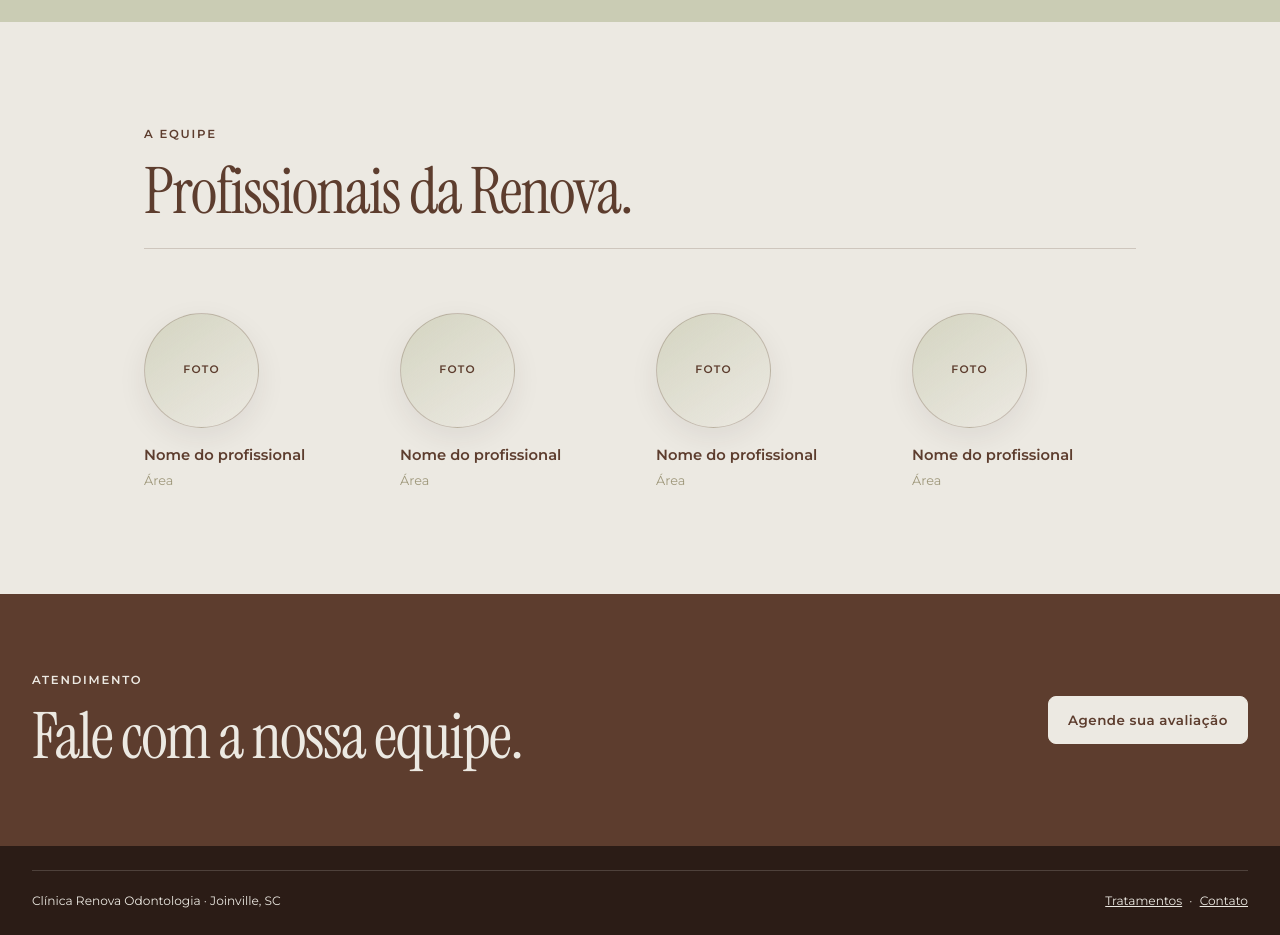
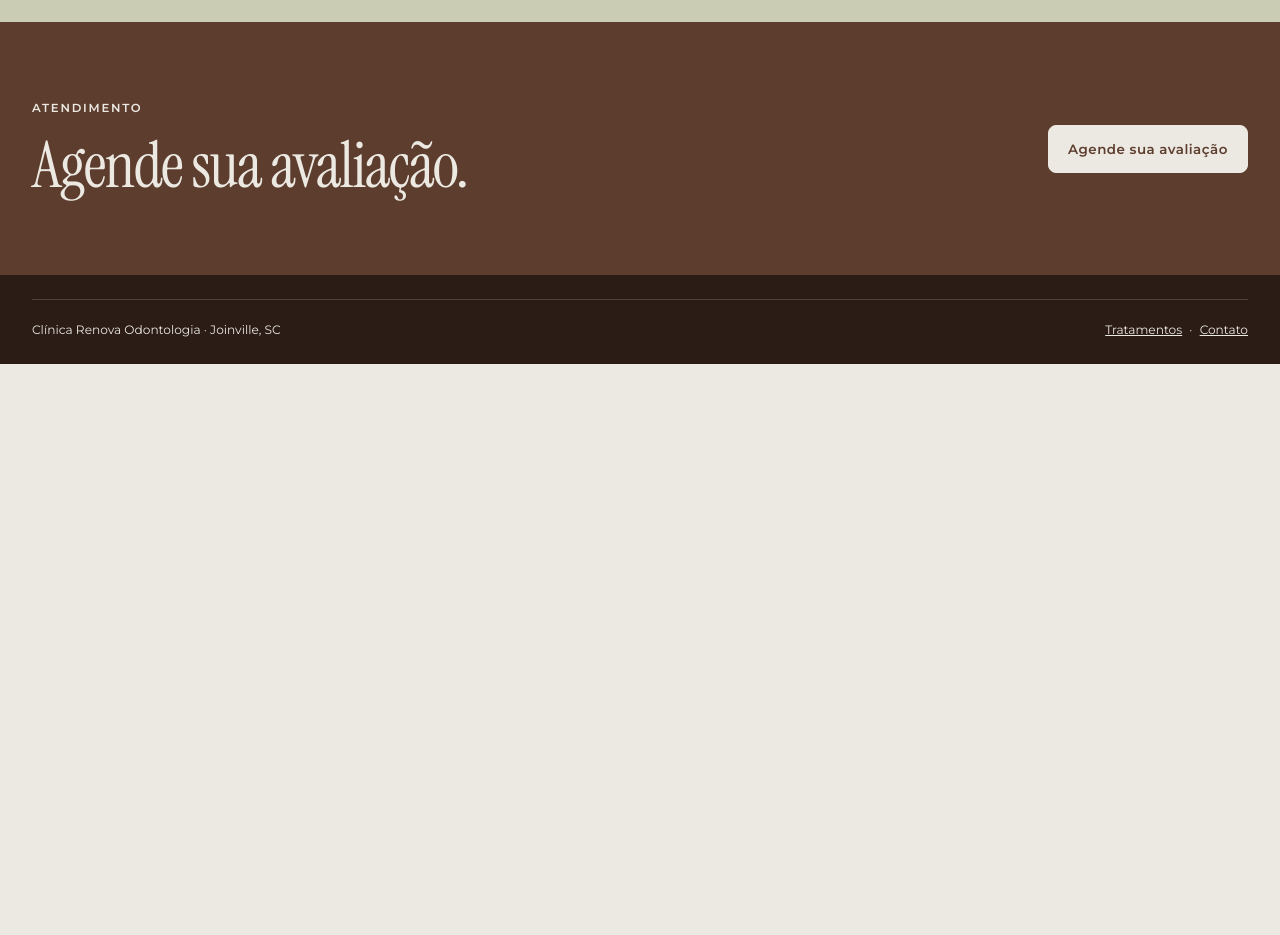
Before and after one commit to sofiapadoan/Marcelo-site, a plain HTML site: page clinica.html in a window 1280 px wide. Shown: the part 3900-4835 px from the top of the page. After the commit the page ends 4264 px from the top, so only its background shows below. Drawn offline with Linux system fonts and the light colour scheme.

Commit message:
Remove team section

```diff
--- a/assets/css/styles.css
+++ b/assets/css/styles.css
@@ -150,18 +150,6 @@ h3 { margin-bottom: 0.35rem; font-size: 1.75rem; }
 .value-grid article { min-height: 12.5rem; padding: 1.6rem; display: flex; flex-direction: column; justify-content: center; border-right: 1px solid rgba(93, 61, 46, 0.3); border-bottom: 1px solid rgba(93, 61, 46, 0.3); }
 .value-grid h3 { margin-bottom: 0.7rem; font-size: clamp(1.55rem, 2.5vw, 2.1rem); }
 .value-grid p { margin-bottom: 0; }
-.team-section { background: var(--off-white); }
-.team-container { max-width: 62rem; }
-.team-heading { margin-bottom: clamp(2rem, 5vw, 4rem); padding-bottom: 1.5rem; border-bottom: 1px solid var(--border); }
-.team-heading h2 { max-width: 38rem; margin-bottom: 0; }
-.team-grid { display: grid; grid-template-columns: repeat(4, minmax(0, 1fr)); gap: clamp(1rem, 2.5vw, 2rem); }
-.team-member { min-width: 0; }
-.team-photo { width: clamp(5.5rem, 9vw, 7.5rem); aspect-ratio: 1; margin-bottom: 1.15rem; display: grid; place-items: center; overflow: hidden; border: 1px solid rgba(93, 61, 46, 0.25); border-radius: 50%; background: linear-gradient(145deg, rgba(202, 204, 180, 0.72), rgba(236, 233, 226, 0.96)); box-shadow: 0 0.6rem 1.8rem rgba(57, 40, 32, 0.08); color: var(--chocolate); transition: border-color 260ms ease, background-color 260ms ease, transform 260ms ease; }
-.team-photo span { font-size: 0.68rem; font-weight: 600; letter-spacing: 0.12em; text-transform: uppercase; }
-.team-member h3 { margin-bottom: 0.25rem; font-family: "Montserrat", Arial, sans-serif; font-size: 0.92rem; font-weight: 600; line-height: 1.35; transition: letter-spacing 260ms ease; }
-.team-member p { margin-bottom: 0; color: var(--tan); font-size: 0.8rem; }
-.team-member:hover .team-photo { border-color: var(--chocolate); background: var(--sage); transform: translateY(-0.3rem) scale(1.03); }
-.team-member:hover h3 { letter-spacing: 0.015em; }
 
 .facts { border-block: 1px solid var(--border); background: var(--white); }
 .facts-grid { display: grid; grid-template-columns: repeat(3, 1fr); }
@@ -286,7 +274,6 @@ h3 { margin-bottom: 0.35rem; font-size: 1.75rem; }
   .clinic-hero-copy { width: min(40rem, 76%); }
   .differentials-intro { grid-template-columns: 1fr; align-items: start; }
   .value-grid { grid-template-columns: 1fr 1fr; }
-  .team-grid { grid-template-columns: repeat(2, minmax(0, 1fr)); row-gap: 2.5rem; }
   .treatment-grid { grid-template-columns: repeat(3, 1fr); }
   .contact-grid { grid-template-columns: 1fr; }
   .contact-intro { max-width: 46rem; }
@@ -344,8 +331,6 @@ h3 { margin-bottom: 0.35rem; font-size: 1.75rem; }
   .feature-list li:nth-child(odd) { padding-right: 0; }
   .value-grid { grid-template-columns: 1fr; }
   .value-grid article { min-height: auto; padding-block: 1.5rem; }
-  .team-grid { gap: 2rem 1rem; }
-  .team-photo { width: 6rem; }
   .contact-details { grid-template-columns: 1fr; }
   .contact-wide { grid-column: auto; }
   .footer-grid { grid-template-columns: 1fr; gap: 2rem; }
--- a/clinica.html
+++ b/clinica.html
@@ -47,16 +47,7 @@
         <article data-aos="fade-up" data-aos-delay="150"><h3>Cuidado</h3><p>Um olhar que vai além do procedimento e considera a pessoa como um todo.</p></article>
       </div>
     </div></section>
-    <section class="section team-section" aria-labelledby="equipe-title"><div class="container team-container">
-      <div class="team-heading" data-aos="fade-down"><p class="eyebrow">A equipe</p><h2 id="equipe-title">Profissionais da Renova.</h2></div>
-      <div class="team-grid">
-        <article class="team-member" data-aos="fade-up"><div class="team-photo" role="img" aria-label="Espaço reservado para a foto do profissional"><span>Foto</span></div><h3>Nome do profissional</h3><p>Área</p></article>
-        <article class="team-member" data-aos="fade-up" data-aos-delay="50"><div class="team-photo" role="img" aria-label="Espaço reservado para a foto do profissional"><span>Foto</span></div><h3>Nome do profissional</h3><p>Área</p></article>
-        <article class="team-member" data-aos="fade-up" data-aos-delay="100"><div class="team-photo" role="img" aria-label="Espaço reservado para a foto do profissional"><span>Foto</span></div><h3>Nome do profissional</h3><p>Área</p></article>
-        <article class="team-member" data-aos="fade-up" data-aos-delay="150"><div class="team-photo" role="img" aria-label="Espaço reservado para a foto do profissional"><span>Foto</span></div><h3>Nome do profissional</h3><p>Área</p></article>
-      </div>
-    </div></section>
-    <section class="page-cta"><div class="container page-cta-inner"><div data-aos="fade-right"><p class="eyebrow">Atendimento</p><h2>Fale com a nossa equipe.</h2></div><a class="button button-light" data-aos="fade-left" href="https://wa.me/5547984935122" target="_blank" rel="noopener noreferrer">Agende sua avaliação</a></div></section>
+    <section class="page-cta"><div class="container page-cta-inner"><div data-aos="fade-right"><p class="eyebrow">Atendimento</p><h2>Agende sua avaliação.</h2></div><a class="button button-light" data-aos="fade-left" href="https://wa.me/5547984935122" target="_blank" rel="noopener noreferrer">Agende sua avaliação</a></div></section>
   </main>
   <footer class="site-footer compact-footer"><div class="container footer-bottom"><span>Clínica Renova Odontologia · Joinville, SC</span><nav aria-label="Links do rodapé"><a href="tratamentos.html">Tratamentos</a> · <a href="contato.html">Contato</a></nav></div></footer>
   <script src="assets/vendor/aos/aos.js" defer></script><script src="assets/js/aos-init.js" defer></script>
```
Also changed, not shown: contato.html (+1 -1 lines), convenios.html (+1 -1 lines), index.html (+6 -6 lines), tratamentos.html (+2 -2 lines), 4 other files.
